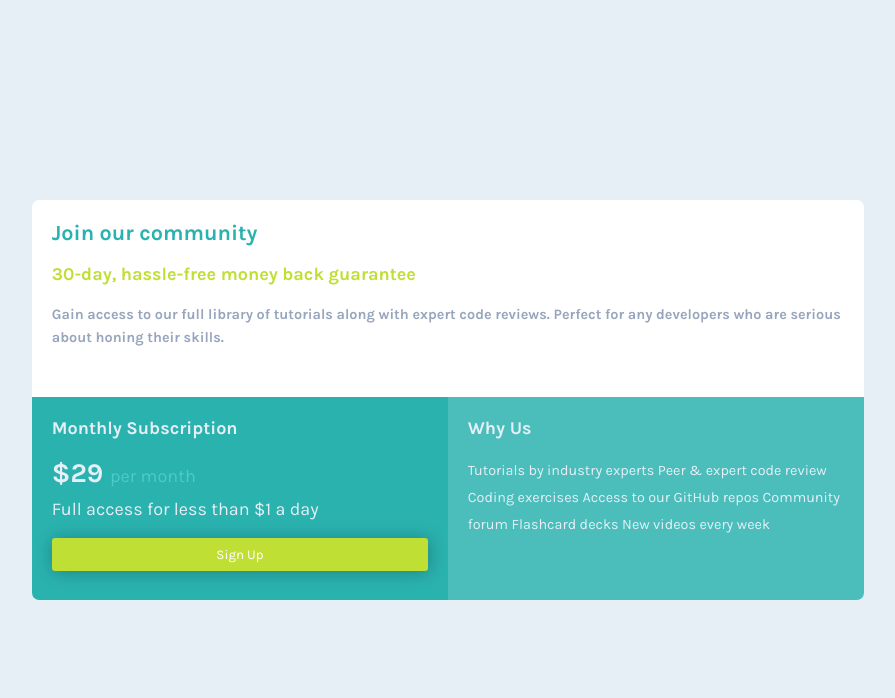
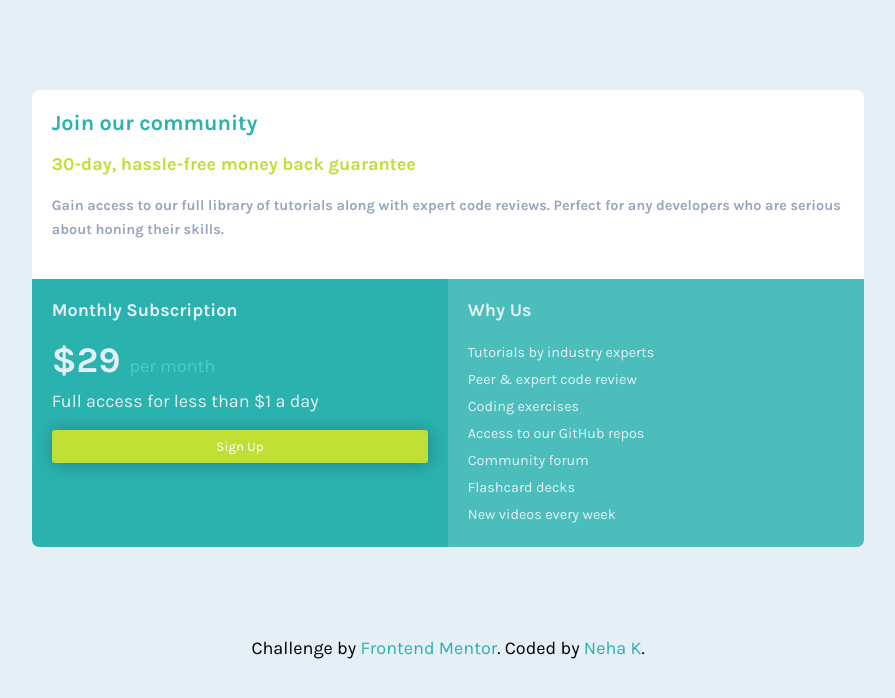
Before and after one commit to nehanalinik/single-price-grid-component-master, a plain HTML site: page index.html in a window 1280 px wide. Shown: the whole page, without its empty margins (192-1087 px from the left). Drawn offline with Linux system fonts and the light colour scheme.

Commit message:
Added semantic heading
Added the correct heading tags and ul tags, changed the styling and added footer section

```diff
--- a/index.html
+++ b/index.html
@@ -24,7 +24,7 @@
       <div class="container">
         <div class="grid1">
           <h1>Join our community</h1>
-          <h3>30-day, hassle-free money back guarantee</h3>
+          <p class="sub-heading">30-day, hassle-free money back guarantee</p>
           <p>
             Gain access to our full library of tutorials along with expert code
             reviews. Perfect for any developers who are serious about honing
@@ -33,23 +33,39 @@
         </div>
 
         <div class="grid2">
-          <h3>Monthly Subscription</h3>
-          <h2>&dollar;29 <span>per month</span></h2>
+          <h2>Monthly Subscription</h2>
+          <p class="plan">&dollar;29 <span>per month</span></p>
 
           <p>Full access for less than &dollar;1 a day</p>
           <button>Sign Up</button>
         </div>
 
         <div class="grid3">
-          <h3>Why Us</h3>
-          <p>
-            Tutorials by industry experts Peer &amp; expert code review Coding
-            exercises Access to our GitHub repos Community forum Flashcard decks
-            New videos every week
-          </p>
+          <h2>Why Us</h2>
+          <ul>
+            <li>Tutorials by industry experts</li>
+            <li>Peer &amp; expert code review</li>
+            <li>Coding exercises</li>
+            <li>Access to our GitHub repos</li>
+            <li>Community forum</li>
+            <li>Flashcard decks</li>
+            <li>New videos every week</li>
+          </ul>
         </div>
       </div>
       <!--Container div end-->
     </main>
+
+    <div class="attribution">
+      Challenge by
+      <a href="https://www.frontendmentor.io?ref=challenge" target="_blank"
+        >Frontend Mentor</a
+      >. Coded by
+      <a
+        target="blank_"
+        href="https://github.com/nehanalinik/single-price-grid-component-master"
+        >Neha K</a
+      >.
+    </div>
   </body>
 </html>
--- a/style/style.css
+++ b/style/style.css
@@ -25,14 +25,17 @@ body {
   background-color: var(--lightGray);
 }
 .main {
-  width: 100vw;
-  height: 100vh;
+  /* width: 100vw;
+  height: 100vh; */
+  width: max-content;
+  height: auto;
+  margin: 5rem auto;
   display: grid;
   place-items: center;
 }
 .container {
   width: 65vw;
-  height: 50vh;
+  /* height: 50vh; */
 }
 .container div {
   padding: 1.1rem;
@@ -59,7 +62,7 @@ body {
   padding-bottom: 1rem;
 }
 
-.grid1 h3 {
+.grid1 .sub-heading {
   font-weight: 700;
   font-size: 1rem;
   color: var(--brightYellow);
@@ -70,20 +73,20 @@ body {
   background-color: var(--cyan);
 }
 
-.grid2 h3 {
+.grid2 h2 {
   color: var(--lightGray);
   font-size: 1rem;
   font-weight: 700;
   padding-bottom: 1rem;
 }
 
-.grid2 h2 {
+.grid2 .plan {
   color: var(--lightGray);
-  font-size: 1.5rem;
+  font-size: 2rem;
   font-weight: 700;
   padding-bottom: 0.5rem;
 }
-.grid2 h2 span {
+.grid2 p span {
   color: hsl(179, 54%, 55%);
   font-size: 1rem;
   font-weight: 400;
@@ -114,19 +117,32 @@ body {
   border-top-left-radius: 0;
   border-top-right-radius: 0;
 }
-.grid3 h3 {
+.grid3 h2 {
   color: var(--lightGray);
   font-size: 1rem;
   font-weight: 600;
   padding-bottom: 1rem;
 }
 
-.grid3 p {
+.grid3 ul {
   color: var(--lightGray);
   font-size: 0.8rem;
   font-weight: 400;
   line-height: 1.5rem;
+  list-style-type: none;
 }
+
+.attribution {
+  font-size: 1rem;
+  text-align: center;
+}
+.attribution a {
+  /* color: hsl(228, 45%, 44%); */
+  color: var(--cyan);
+  text-decoration: none;
+  padding-bottom: 0.5rem;
+}
+
 /* Media Queries */
 @media (max-width: 500px) {
   html {
```
